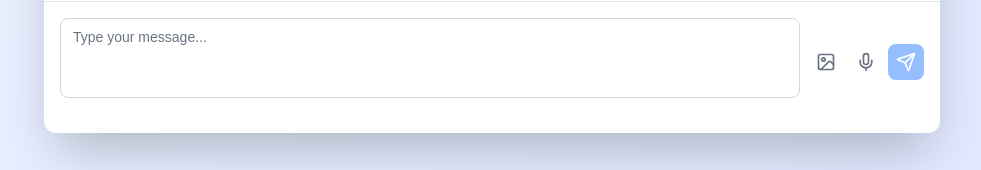
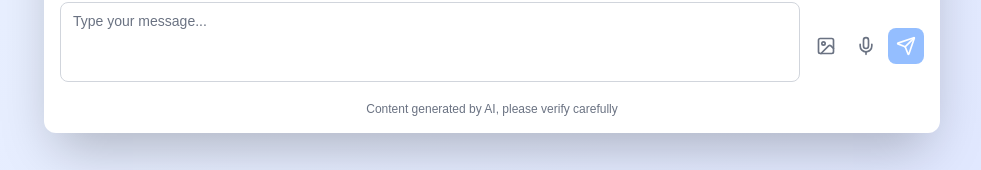
Before and after one commit to wang-junjian/walle, a Next.js app: page / in a window 1280 px wide. Shown: the part 627-797 px from the top of the page, without its empty margins (148-1129 px from the left). Built offline with nearby package versions, Linux system fonts and the light colour scheme; no server answers.

Commit message:
增加“内容由AI生成，请仔细甄别”

```diff
--- a/src/components/ChatInterface.tsx
+++ b/src/components/ChatInterface.tsx
@@ -391,6 +391,11 @@ export function ChatInterface({ selectedModel, onModelChange }: ChatInterfacePro
           isLoading={isLoading}
           currentLanguage={i18n.language}
         />
+        <div className="text-center">
+          <p className="text-xs text-gray-500 dark:text-gray-400">
+            {t('chat.aiDisclaimer')}
+          </p>
+        </div>
       </div>
     </div>
   );
--- a/src/i18n/locales/en.json
+++ b/src/i18n/locales/en.json
@@ -10,6 +10,7 @@
     "attachFile": "Attach file",
     "loading": "Walle is thinking...",
     "error": "Sorry, I encountered an error while processing your request. Please try again.",
+    "aiDisclaimer": "Content generated by AI, please verify carefully",
     "modelSelector": "Select Model",
     "languageSelector": "Language",
     "imageAttached": "Image attached"
--- a/src/i18n/locales/zh.json
+++ b/src/i18n/locales/zh.json
@@ -10,6 +10,7 @@
     "attachFile": "附加文件",
     "loading": "Walle 正在思考中...",
     "error": "抱歉，处理您的请求时遇到了错误。请重试。",
+    "aiDisclaimer": "内容由AI生成，请仔细甄别",
     "modelSelector": "选择模型",
     "languageSelector": "语言",
     "imageAttached": "已附加图片"
```
